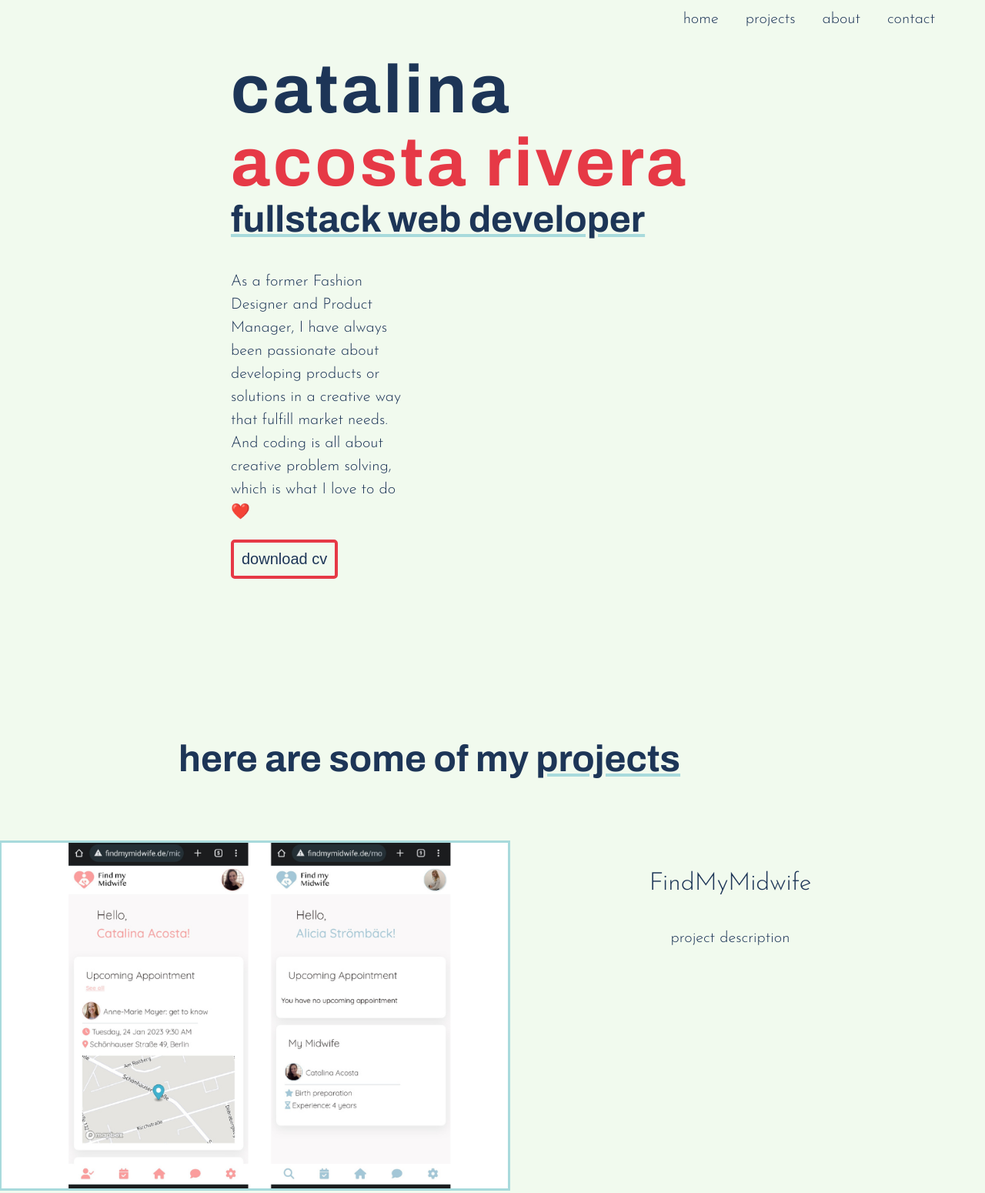
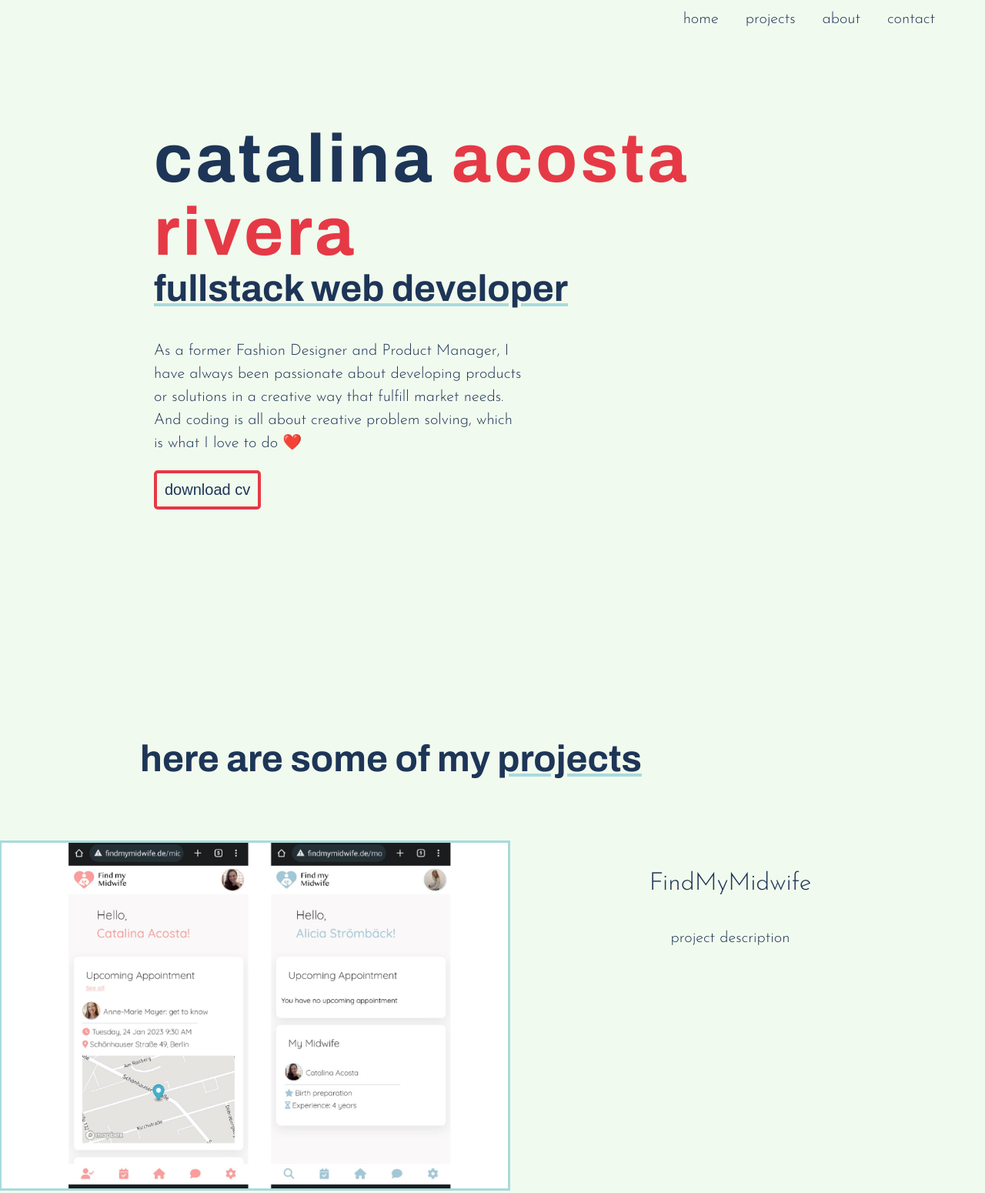
Before and after one commit to catalina-acosta/c_acosta_portfolio, a plain HTML site: page index.html in a window 1280 px wide. Shown: the top 1550 px of the page at 77% size. Drawn offline with Linux system fonts and the light colour scheme.

Commit message:
margin and padding adjustments

```diff
--- a/styles.css
+++ b/styles.css
@@ -127,8 +127,8 @@ li {
   flex-direction: column;
   justify-content: center;
   align-items: flex-start;
-  margin-left: 300;
-  margin-right: 350;
+  margin-left: 200;
+  margin-right: 200;
   max-width: 100vw;
 }
 
@@ -144,14 +144,14 @@ li {
 
 .projects-section-header {
   padding-bottom: 5rem;
-  padding-left: 200;
+  padding-left: 150;
   text-align: left;
 }
 
 .projects-grid {
   display: grid;
   grid-template-columns: 1fr 1fr;
-  grid-gap: 20px;
+  grid-gap: 150px 20px;
   width: 100%;
   max-width: 1280px;
   margin: 0 auto;
```
